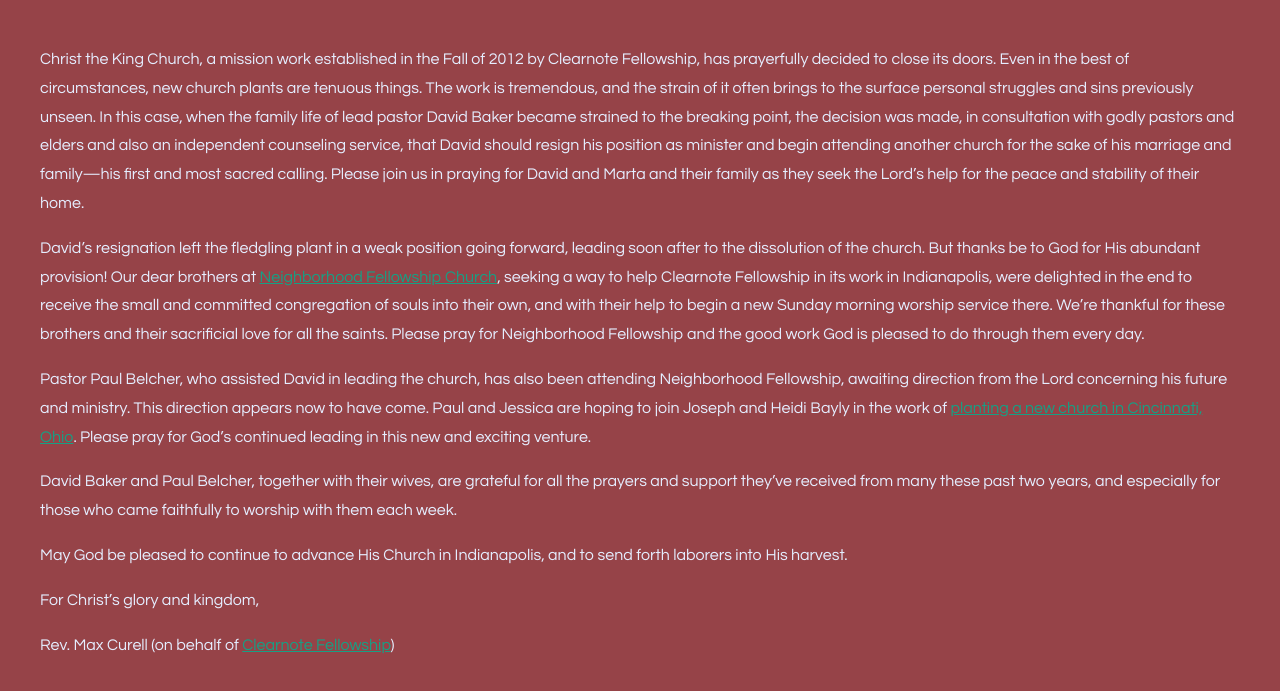
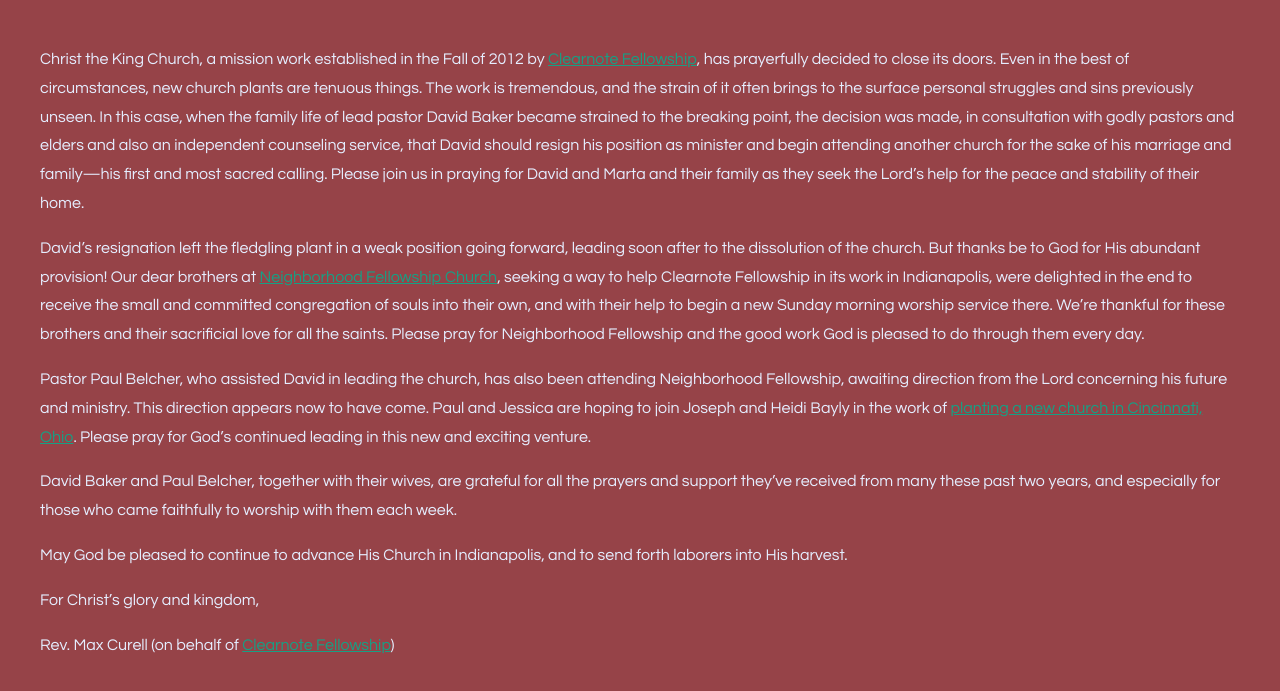
Before and after one commit to ldweeks/ctk, a plain HTML site: page index.html in a window 1280 px wide. Shown: the part 81-772 px from the top of the page. Drawn offline with Linux system fonts and the light colour scheme.

Commit message:
Added another link to CNF.

```diff
--- a/index.html
+++ b/index.html
@@ -29,7 +29,7 @@ Released   : 20140215
 		<div class="title">
 			<h2>Statement Regarding Christ the King Church, Indianapolis</h2>
 		</div>
-		<p>Christ the King Church, a mission work established in the Fall of 2012 by Clearnote Fellowship, has prayerfully decided to close its doors. Even in the best of circumstances, new church plants are tenuous things. The work is tremendous, and the strain of it often brings to the surface personal struggles and sins previously unseen. In this case, when the family life of lead pastor David Baker became strained to the breaking point, the decision was made, in consultation with godly pastors and elders and also an independent counseling service, that David should resign his position as minister and begin attending another church for the sake of his marriage and family—his first and most sacred calling. Please join us in praying for David and Marta and their family as they seek the Lord’s help for the peace and stability of their home. </p>
+		<p>Christ the King Church, a mission work established in the Fall of 2012 by <a href="http://clearnotefellowship.org">Clearnote Fellowship</a>, has prayerfully decided to close its doors. Even in the best of circumstances, new church plants are tenuous things. The work is tremendous, and the strain of it often brings to the surface personal struggles and sins previously unseen. In this case, when the family life of lead pastor David Baker became strained to the breaking point, the decision was made, in consultation with godly pastors and elders and also an independent counseling service, that David should resign his position as minister and begin attending another church for the sake of his marriage and family—his first and most sacred calling. Please join us in praying for David and Marta and their family as they seek the Lord’s help for the peace and stability of their home. </p>
 		<p>David’s resignation left the fledgling plant in a weak position going forward, leading soon after to the dissolution of the church. But thanks be to God for His abundant provision! Our dear brothers at <a href="http://neighborhoodfellowship.org/">Neighborhood Fellowship Church</a>, seeking a way to help Clearnote Fellowship in its work in Indianapolis, were delighted in the end to receive the small and committed congregation of souls into their own, and with their help to begin a new Sunday morning worship service there. We’re thankful for these brothers and their sacrificial love for all the saints. Please pray for Neighborhood Fellowship and the good work God is pleased to do through them every day.</p>
 		<p>Pastor Paul Belcher, who assisted David in leading the church, has also been attending Neighborhood Fellowship, awaiting direction from the Lord concerning his future and ministry. This direction appears now to have come. Paul and Jessica are hoping to join Joseph and Heidi Bayly in the work of <a href="http://us1.campaign-archive2.com/?u=68cd172ef4bd84723ae54a722&id=13763c9251">planting a new church in Cincinnati, Ohio</a>. Please pray for God’s continued leading in this new and exciting venture.</p>
 		<p>David Baker and Paul Belcher, together with their wives, are grateful for all the prayers and support they’ve received from many these past two years, and especially for those who came faithfully to worship with them each week.</p>
```
